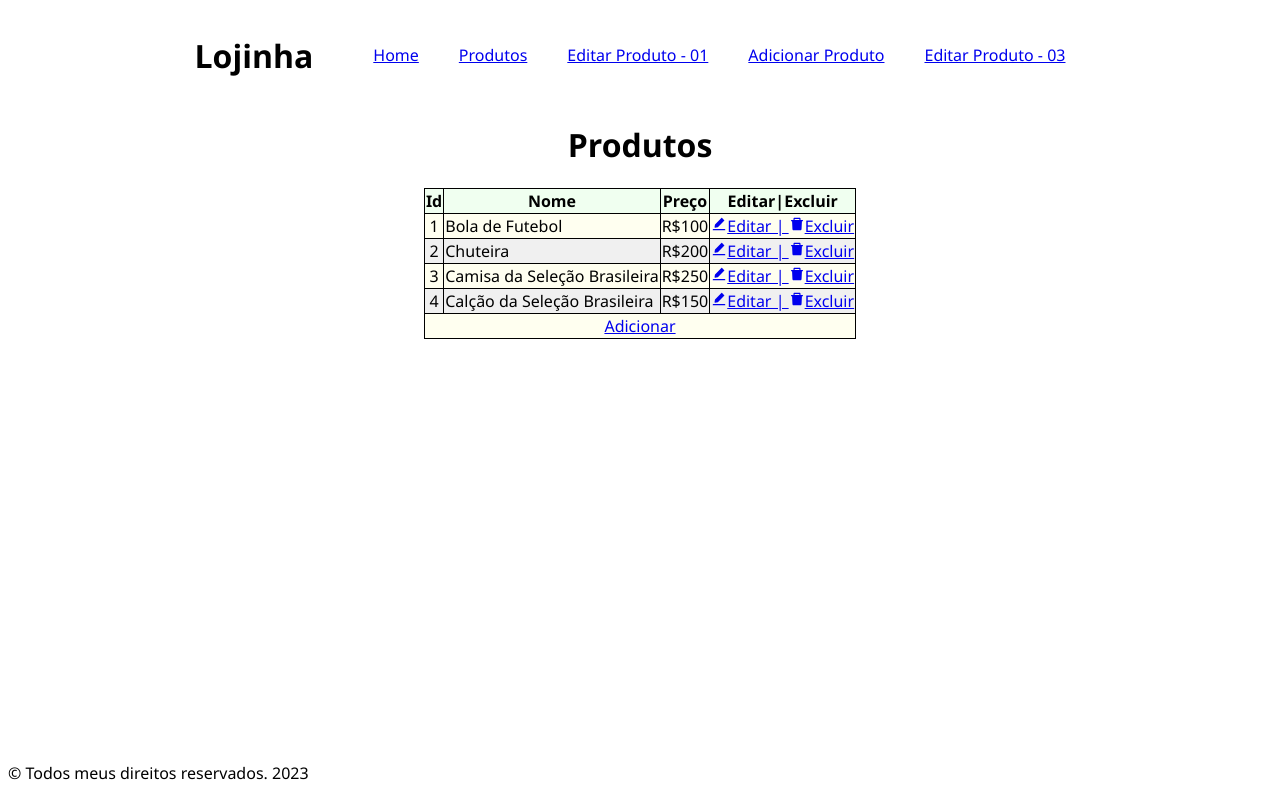
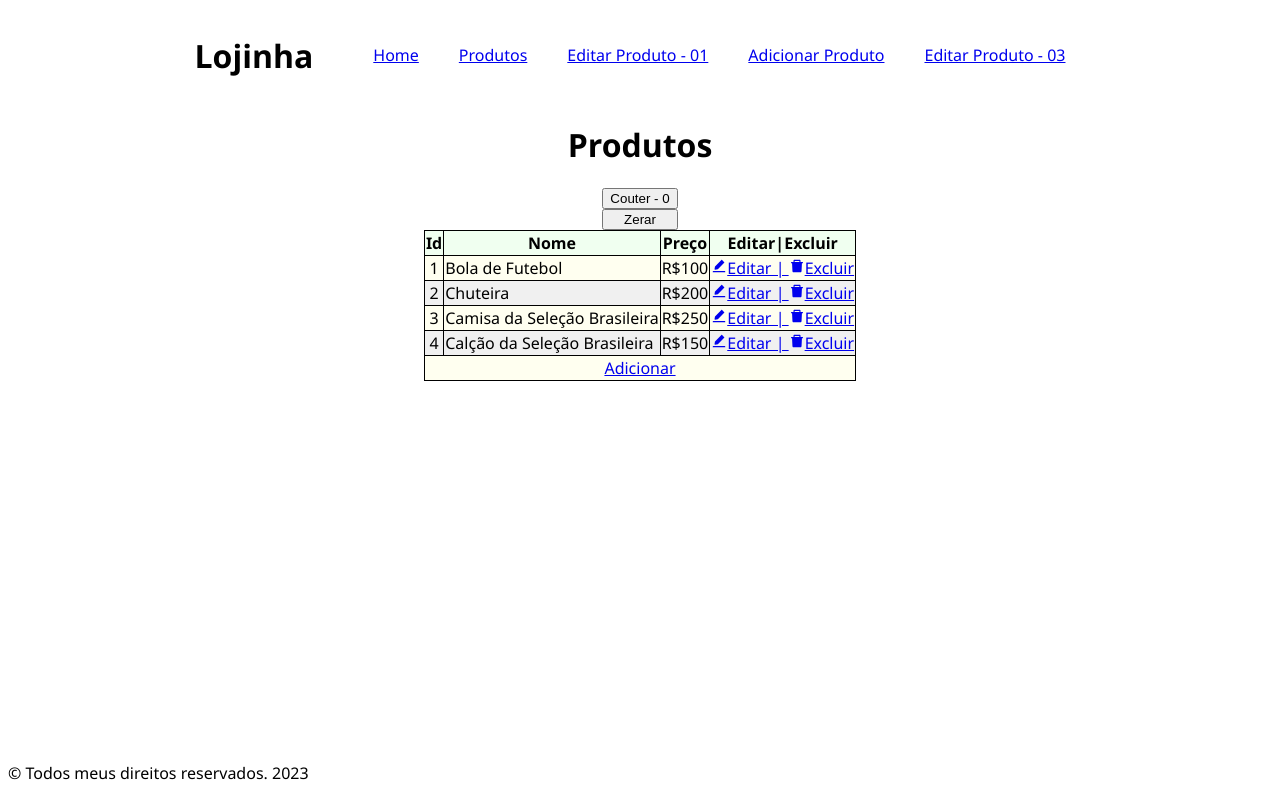
Before and after one commit to gabsmelin/Web-Aula02, a React (Vite) app in the folder projetinho02/: page /produtos in a window 1280 px wide. Built offline with nearby package versions, Linux system fonts and the light colour scheme.

Commit message:
feat: função couter adicionar juntamente com um botão.

```diff
--- a/projetinho02/src/routes/Produtos.jsx
+++ b/projetinho02/src/routes/Produtos.jsx
@@ -3,14 +3,27 @@ import { ListaProdutos } from "../Components/ListaProdutos";
 import  styles from "./Produtos.module.css";
 import { AiFillEdit as Editar } from "react-icons/ai";
 import { AiFillDelete as Excluir } from "react-icons/ai";
+import { useEffect, useState } from "react";
 
 export default function Produtos() {
     document.title="ListaProdutos";
 
+    const [counter, setCounter] = useState(0);
+
+    useEffect(() => {
+        console.log("useEffect será renderizado sempre que o componente ou qualquer objeto que for atualizado");
+
+    })
 
     return(
         <div>
             <h1>Produtos</h1>
+
+            <div>
+                <button onClick={()=>setCounter(counter + 1) }>Couter - {counter}</button>
+                <button onClick={()=>setCounter(0) }>Zerar</button>
+            </div>
+
 
             <table className={styles.table}>
                 <thead>
```
Also changed, not shown: 1 other file (tests, documents, lock files or other folders).
